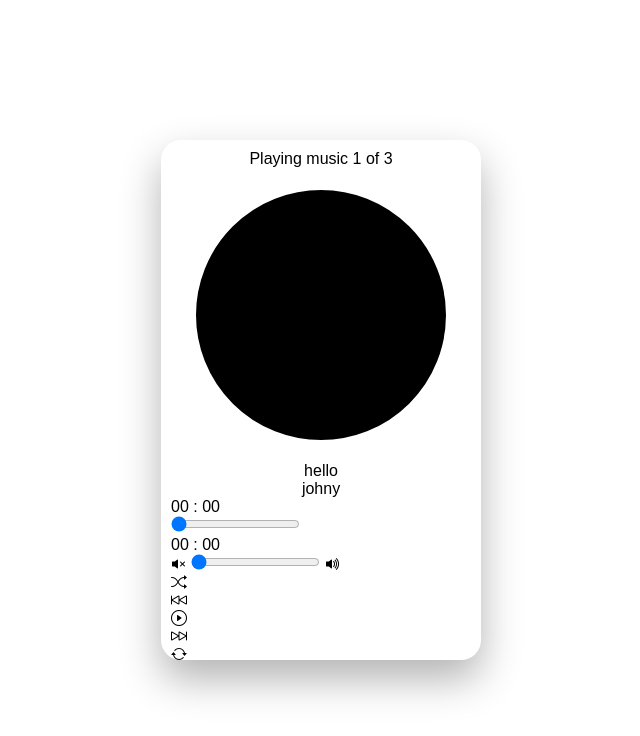
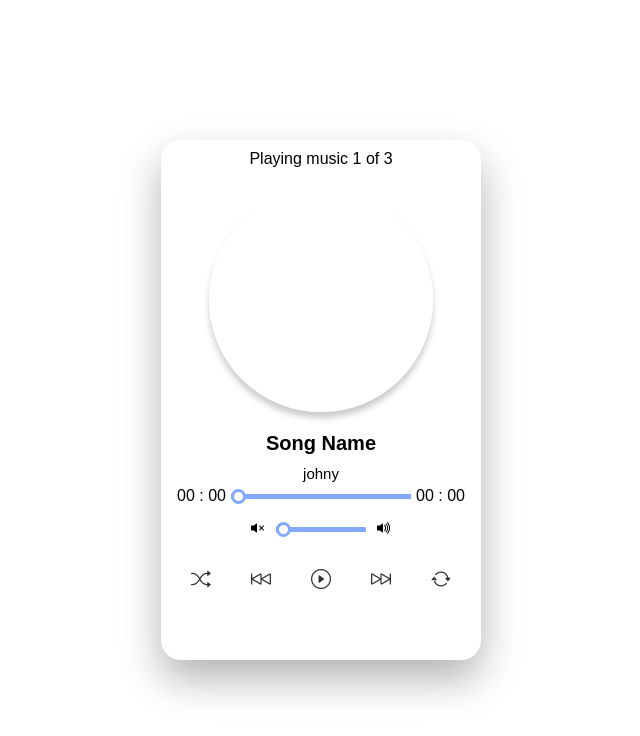
Before and after one commit to hannan5/JavaScript, a plain HTML site: page music Player/index.html in a window 1280 px wide. Shown: the whole page, without its empty margins (319-959 px from the left). Drawn offline with nearby package versions, Linux system fonts and the light colour scheme.

Commit message:
updated css

```diff
--- a/music Player/index.html
+++ b/music Player/index.html
@@ -15,7 +15,7 @@
             <div class="details">
                 <div class="curr-playing">Playing music 1 of 3</div>
                 <div class="playing-pic"></div>
-                <div class="song-name">hello</div>
+                <div class="song-name">Song Name</div>
                 <div class="song-artist">johny</div>
             </div>
             <div class="playing-container">
@@ -25,7 +25,7 @@
             </div>
             <div class="playing-container">
                 <i class="bi bi-volume-mute-fill"></i>
-                <input type="range" min="1" max="100" value="0" class="playingRange">
+                <input type="range" min="1" max="100" value="0" class="volumeRange">
                 <i class="bi bi-volume-up-fill"></i>
             </div>
             <div class="buttons">
--- a/music Player/style.css
+++ b/music Player/style.css
@@ -25,11 +25,71 @@
     align-items: center;
 }
 .playing-pic{
-height: 250px;
-width: 250px;
-background-color: #000;
+height: 220px;
+width: 220px;
+/* background-color: #000; */
 border-radius: 100%;
 margin: 20px;
 border: 2px solid #fff;
 background-size: cover;
+/* -moz-box-shadow: 0px 6px 6px #ccc;
+-webkit-box-shadow: 0px 6px 6px #ccc; */
+box-shadow: 0px 6px 6px #ccc;
 }
+.song-name{
+    font-size: 20px;
+    font-weight: bold;
+}
+.song-artist{
+    font-size: 15px;
+    margin-top: 10px;
+}
+
+.playing-container{
+    display: flex;
+    align-items: center;
+    justify-content: center;
+}
+.playingRange, .volumeRange{
+    appearance: none;
+    background-color: #83a9ff;
+    height: 5px;
+    transition: .2s;
+}
+.playingRange::-webkit-slider-thumb,
+.volumeRange::-webkit-slider-thumb
+{
+cursor: pointer;
+background: #fff;
+border: 3px solid #83a9ff;
+appearance: none;
+height: 15px;
+width: 15px;
+border-radius: 10px;
+}
+.playingRange{
+    width: 60%;
+}
+.volumeRange{
+    width: 30%;
+}
+.current-time, .song-time{
+padding: 5px;
+}
+.buttons{
+    display: flex;
+    justify-content: center;
+    flex-direction: row;
+    /* margin-bottom: -220px; */
+}
+
+.random-song, .prev-song, .play-song, .next-song, .replay-song{
+    padding: 20px;
+    opacity: 0.8;
+    color: #000;
+    font-size: 20px;
+    transition: opacity .2s;
+}
+.bi-volume-mute-fill, .bi-volume-up-fill{
+    padding: 10px;
+}
```
